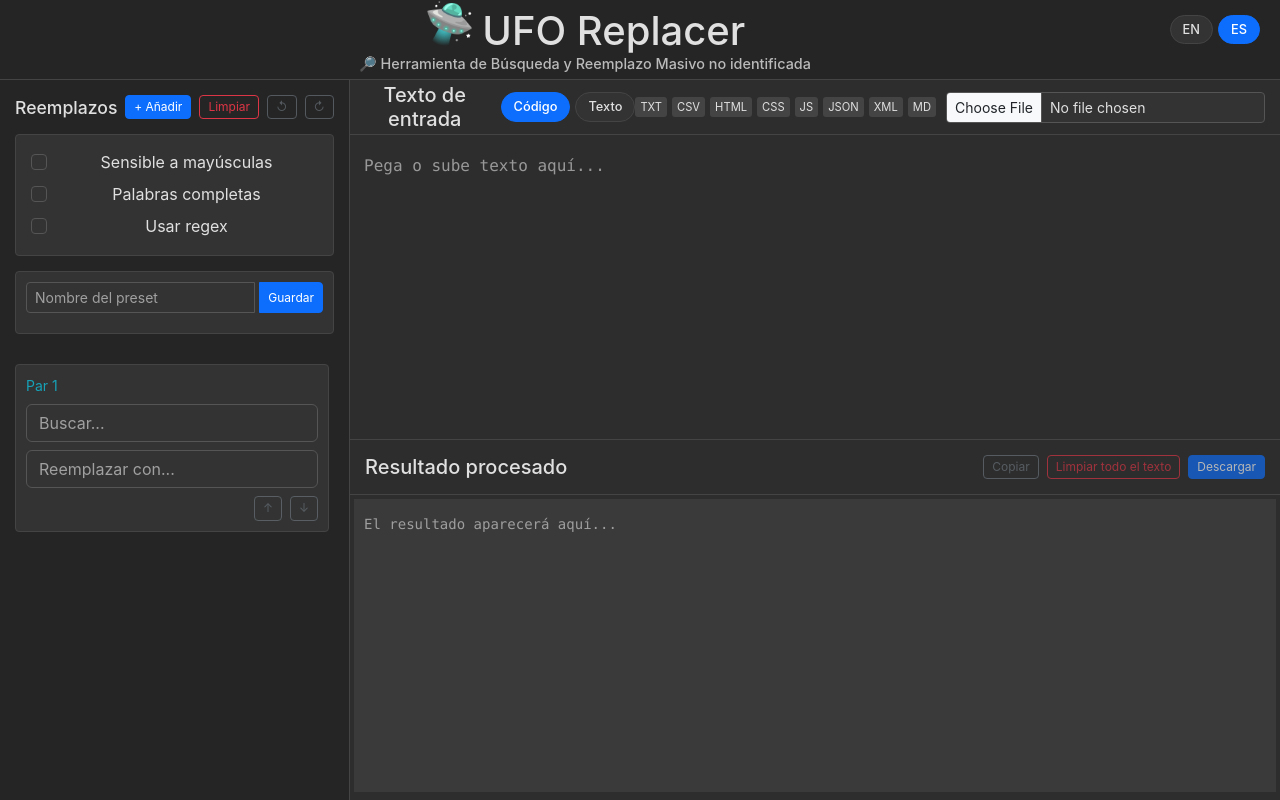
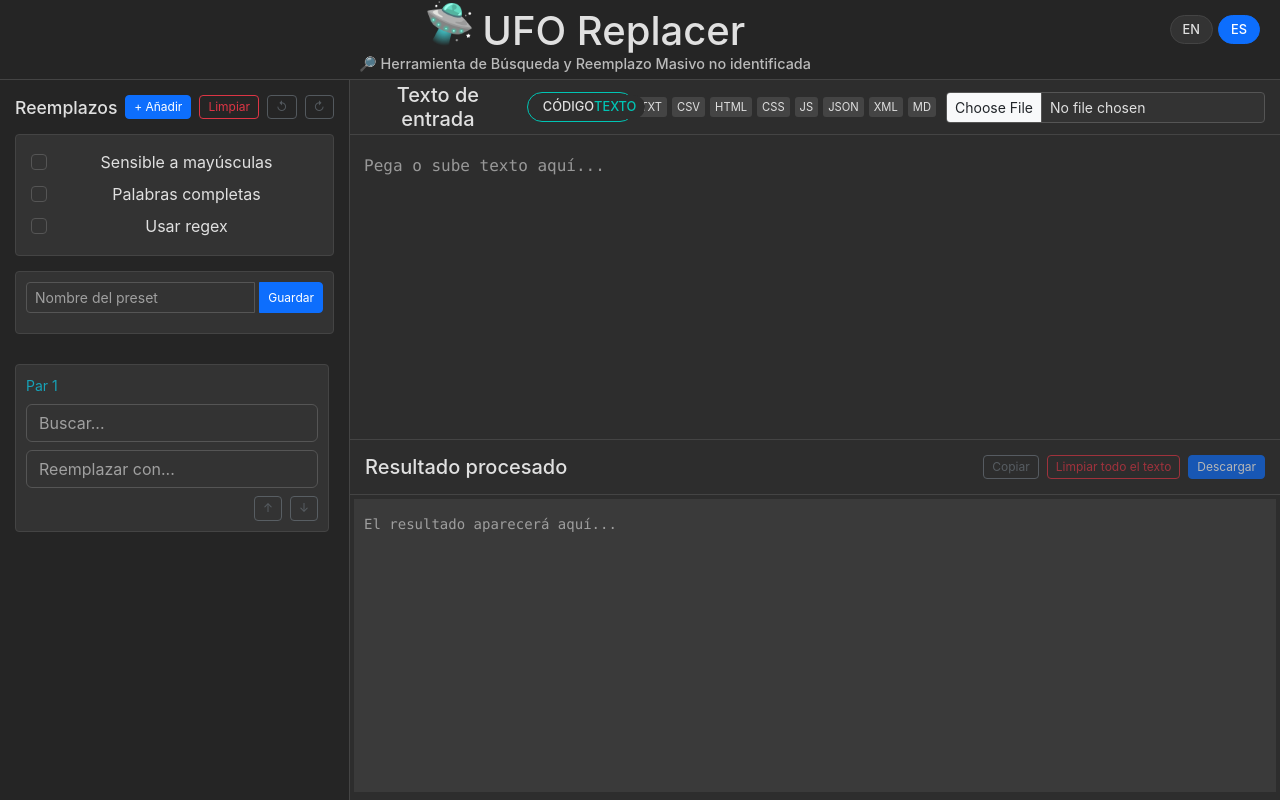
Before and after one commit to aisurf3r/UFOreplacer, a Vue app: page / in a window 1280 px wide. Built offline with nearby package versions, Linux system fonts and the light colour scheme.

Commit message:
Update ReplacementForm.vue

```diff
--- a/src/components/ReplacementForm.vue
+++ b/src/components/ReplacementForm.vue
@@ -199,7 +199,7 @@ const highlightMatchesData = ref<Record<string, HighlightMatch[]>>({});
 const currentHighlightIndices = ref<Record<string, number>>({});
 const isFirstNavigation = ref(true);
 const isTyping = ref(false);
-const outputMode = ref<'code' | 'text'>('code'); // New state for output mode
+const outputMode = ref<'code' | 'text'>('code'); // State for output mode
 
 const longPressTimer = ref<number | null>(null);
 const isLongPressing = ref(false);
@@ -1201,16 +1201,21 @@ function processAndHighlight() {
       if (outputContainerRef.value) {
         outputContainerRef.value.innerHTML = '';
         if (processedText.value) {
+          const wrapper = document.createElement('div');
+          wrapper.className = 'output-wrapper';
+
           if (outputMode.value === 'code') {
             const codeElement = document.createElement('code');
             codeElement.textContent = processedText.value;
-            outputContainerRef.value.appendChild(codeElement);
+            wrapper.appendChild(codeElement);
             hljs.highlightElement(codeElement);
           } else {
             const textElement = document.createElement('span');
             textElement.textContent = processedText.value;
-            outputContainerRef.value.appendChild(textElement);
+            wrapper.appendChild(textElement);
           }
+
+          outputContainerRef.value.appendChild(wrapper);
         }
       }
     } catch (error) {
@@ -1518,22 +1523,18 @@ watch([textInput, () => [...replacements.value], () => ({ ...options }), outputM
         <div class="editor-header">
           <div class="d-flex align-items-center">
             <h5 class="mb-0 me-3">{{ t('inputText') }}</h5>
-            <div class="output-mode-switcher">
-              <button
-                @click="outputMode = 'code'"
-                :class="{ 'active': outputMode === 'code' }"
-                aria-label="Code Mode"
+            <label class="toggle-switch">
+              <input
+                type="checkbox"
+                v-model="outputMode"
+                true-value="code"
+                false-value="text"
               >
-                {{ t('outputModeCode') }}
-              </button>
-              <button
-                @click="outputMode = 'text'"
-                :class="{ 'active': outputMode === 'text' }"
-                aria-label="Text Mode"
-              >
-                {{ t('outputModeText') }}
-              </button>
-            </div>
+              <span class="slider">
+                <span class="label code">{{ t('outputModeCode') }}</span>
+                <span class="label text">{{ t('outputModeText') }}</span>
+              </span>
+            </label>
           </div>
           <div class="file-upload-container">
             <div class="file-formats">
@@ -1885,7 +1886,10 @@ body, html {
   font-family: 'SF Mono', 'Consolas', 'Monaco', monospace;
   text-align: left;
   position: relative;
-  transition: all 0.2s ease;
+  padding: 15px 10px;
+  margin: 4px 4px 8px 4px;
+  width: calc(100% - 8px);
+  box-sizing: border-box;
 }
 
 .output-pre:empty:before {
@@ -1904,6 +1908,22 @@ body, html {
   outline-offset: 2px !important;
   box-shadow: 0 0 8px rgba(59, 130, 246, 0.5) !important;
   z-index: 1;
+}
+
+.output-wrapper {
+  display: block;
+  white-space: pre-wrap;
+  word-wrap: break-word;
+}
+
+.output-wrapper code,
+.output-wrapper span {
+  display: block;
+  width: 100%;
+  white-space: pre-wrap;
+  word-wrap: break-word;
+  font-family: 'SF Mono', 'Consolas', 'Monaco', monospace;
+  line-height: 1.5;
 }
 
 .buttons {
@@ -2066,30 +2086,77 @@ body, html {
   background: var(--btn-hover-bg);
 }
 
-.output-mode-switcher {
+/* Toggle Switch Styles */
+.toggle-switch {
+  position: relative;
+  display: inline-block;
+  width: 120px;
+  height: 30px;
+}
+
+.toggle-switch input {
+  opacity: 0;
+  width: 0;
+  height: 0;
+}
+
+.slider {
+  position: absolute;
+  cursor: pointer;
+  top: 0;
+  left: 0;
+  right: 0;
+  bottom: 0;
+  background: #2d2d2d;
+  border: 1px solid #00c4b4;
+  border-radius: 15px;
   display: flex;
-  gap: 5px;
-}
-
-.output-mode-switcher button {
-  background: var(--input-bg);
-  border: 1px solid var(--border-color);
-  color: var(--text-color);
-  padding: 4px 12px;
-  border-radius: 16px;
-  cursor: pointer;
+  align-items: center;
+  justify-content: space-between;
+  padding: 0 10px;
+  transition: all 0.3s ease;
+}
+
+.slider:before {
+  position: absolute;
+  content: "";
+  height: 24px;
+  width: 60px;
+  left: 3px;
+  bottom: 2px;
+  background-color: #00c4b4;
+  border-radius: 12px;
+  transition: all 0.3s ease;
+}
+
+input:checked + .slider:before {
+  transform: translateX(54px);
+  background-color: #2d2d2d;
+}
+
+.slider .label {
   font-size: 0.8rem;
-  transition: all 0.2s ease;
-}
-
-.output-mode-switcher button.active {
-  background: #0d6efd;
-  border-color: #0d6efd;
-  color: white;
-}
-
-.output-mode-switcher button:hover {
-  background: var(--btn-hover-bg);
+  font-weight: 500;
+  text-transform: uppercase;
+  z-index: 1;
+}
+
+.slider .label.code {
+  color: #00c4b4;
+  margin-left: 5px;
+}
+
+.slider .label.text {
+  color: #e0e0e0;
+  margin-right: 5px;
+}
+
+input:checked + .slider .label.code {
+  color: #e0e0e0;
+}
+
+input:checked + .slider .label.text {
+  color: #00c4b4;
 }
 
 @keyframes floatUFO {
@@ -2316,12 +2383,8 @@ h1::before {
 
 .hljs {
   background: var(--highlight-bg) !important;
-  padding: 15px 10px !important;
   border-radius: 0 !important;
   outline: none !important;
-  margin: 4px 4px 8px 4px !important;
-  width: calc(100% - 8px) !important;
-  box-sizing: border-box !important;
 }
 
 .manual-placeholder {
@@ -2331,14 +2394,4 @@ h1::before {
   font-family: 'SF Mono', 'Consolas', 'Monaco', monospace;
   display: block;
 }
-
-.output-pre span {
-  white-space: pre-wrap !important;
-  word-break: break-word !important;
-}
-
-.output-pre code {
-  white-space: pre-wrap !important;
-  word-break: break-word !important;
-}
 </style>
```
